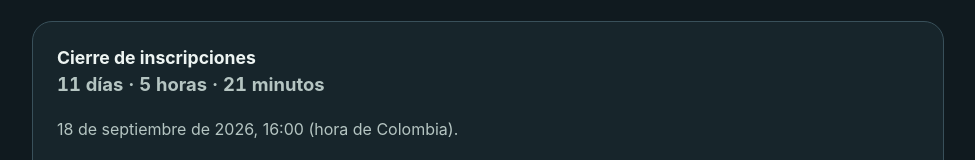
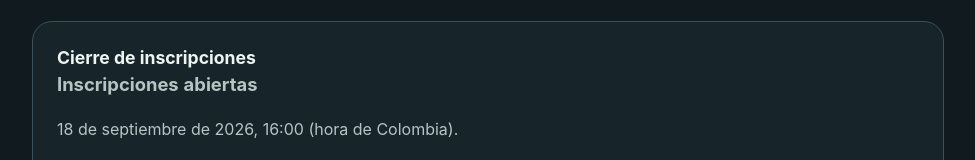
Before and after one commit to edwinscb/merito-pgn-app, a React (Vite) app: page / in a window 1280 px wide. Shown: the part 224-384 px from the top of the page, without its empty margins (152-1127 px from the left). Built offline with nearby package versions, Linux system fonts and the light colour scheme; the HTML template or start-up script is replaced by a standard one.

Commit message:
chore: retirar el contador de inscripcion tras el cierre de la ventana

```diff
--- a/dataset/catalog/source-inventory.json
+++ b/dataset/catalog/source-inventory.json
@@ -125,7 +125,7 @@
     "mimeType": "text/markdown",
     "status": "reference",
     "notes": "Fases 0 a 3 implementadas, Fase 4 desplegada en producción y Fase 5 en progreso.",
-    "sha256": "fc8acf531f1af8e492945f88bd334b300e97d6e9987018b9a3405e8f0c515d7c",
+    "sha256": "469d457e36947468b2aa42830e21c4e68b639f910791f2789ed54360f7ebf54e",
     "incorporatedAt": "2026-09-03",
     "public": false
   },
--- a/dataset/content/sources.json
+++ b/dataset/content/sources.json
@@ -189,7 +189,7 @@
     "sourcePath": "06_preparacion/plan_implementacion_por_fases.md",
     "localPath": "docs/plan_implementacion_por_fases.md",
     "mimeType": "text/markdown",
-    "contentHash": "fc8acf531f1af8e492945f88bd334b300e97d6e9987018b9a3405e8f0c515d7c",
+    "contentHash": "469d457e36947468b2aa42830e21c4e68b639f910791f2789ed54360f7ebf54e",
     "incorporatedAt": "2026-09-03",
     "publishedAt": null,
     "version": null,
--- a/src/RegistrationCard.tsx
+++ b/src/RegistrationCard.tsx
@@ -1,11 +1,17 @@
 import { colombiaDate, registrationState, type Registration } from './domain/registration'
+// Registro del cierre de inscripciones. Ya no cuenta el tiempo restante: la
+// ventana cerro el 18 de septiembre de 2026 y una cuenta atras solo podria
+// mostrar ceros. Se conserva el estado, la fecha y la evidencia normativa,
+// que son registro editorial del proyecto.
 export function RegistrationCard({ registration: r, now }: { registration?: Registration; now: number }) {
   const state = registrationState(r, now)
+  const label =
+    state.status === 'unknown' ? 'Consulta el cronograma oficial' :
+    state.status === 'closed' ? 'Inscripciones cerradas' :
+    state.status === 'upcoming' ? 'Inscripciones aún no abiertas' : 'Inscripciones abiertas'
   return <section className="panel registration" aria-label="Inscripciones al concurso">
     <h2>Cierre de inscripciones</h2>
-    <p className="registration-time">{state.status === 'unknown' ? 'Consulta el cronograma oficial' :
-      state.status === 'closed' ? 'Inscripciones cerradas' : state.status === 'upcoming' ? 'Inscripciones aún no abiertas' :
-      `${Math.floor(state.minutes / 1440)} días · ${Math.floor(state.minutes % 1440 / 60)} horas · ${state.minutes % 60} minutos`}</p>
+    <p className="registration-time">{label}</p>
     {r?.confirmed && r.closesAt && <p>{colombiaDate(r.closesAt)} (hora de Colombia).</p>}
     {state.status === 'upcoming' && r?.opensAt && <p>Apertura: {colombiaDate(r.opensAt)}.</p>}
     <a href={r?.portalUrl ?? 'https://meritoconstruyendoexcelencia.com.co/'} target="_blank" rel="noreferrer">Ir al portal oficial ↗</a>
```
Also changed, not shown: 1 other file (tests, documents, lock files or other folders).
